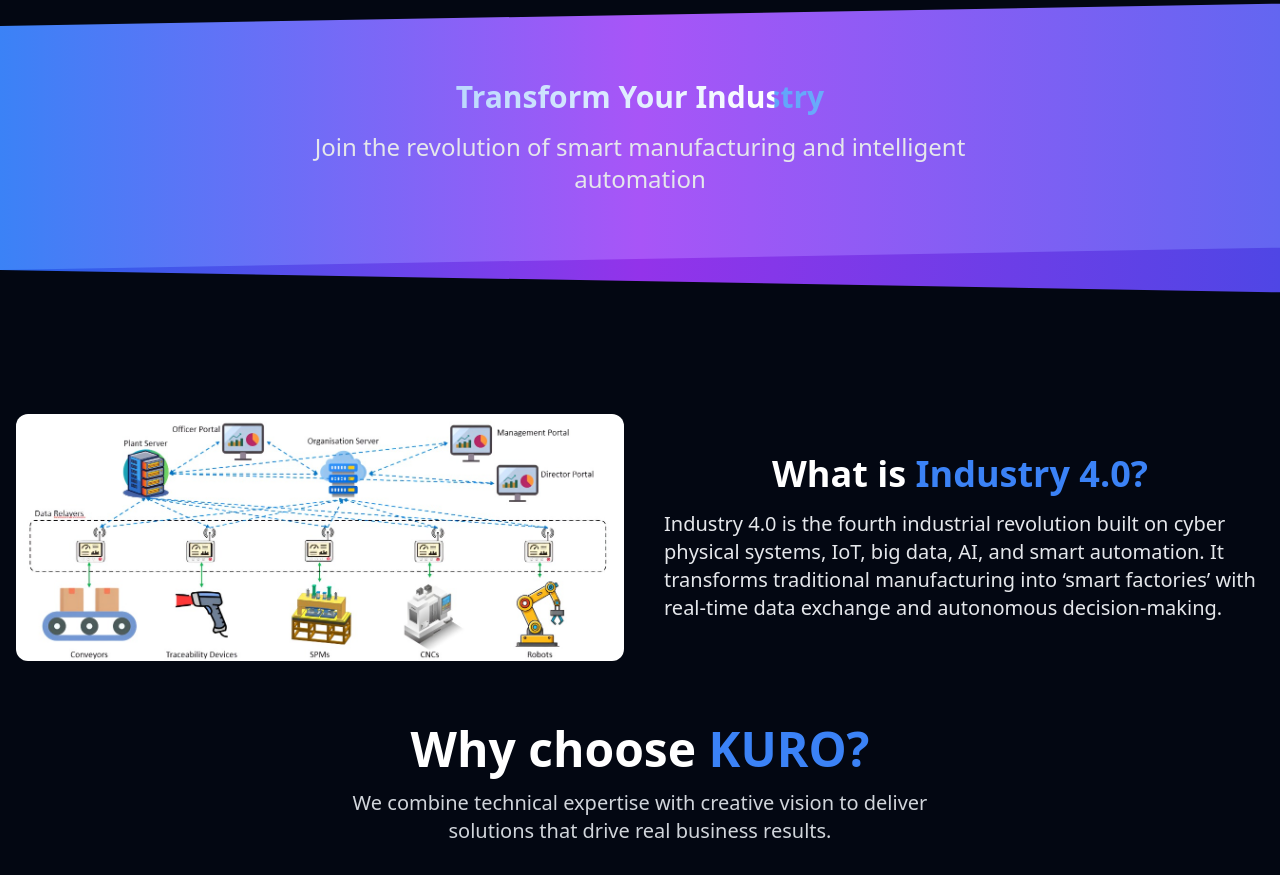
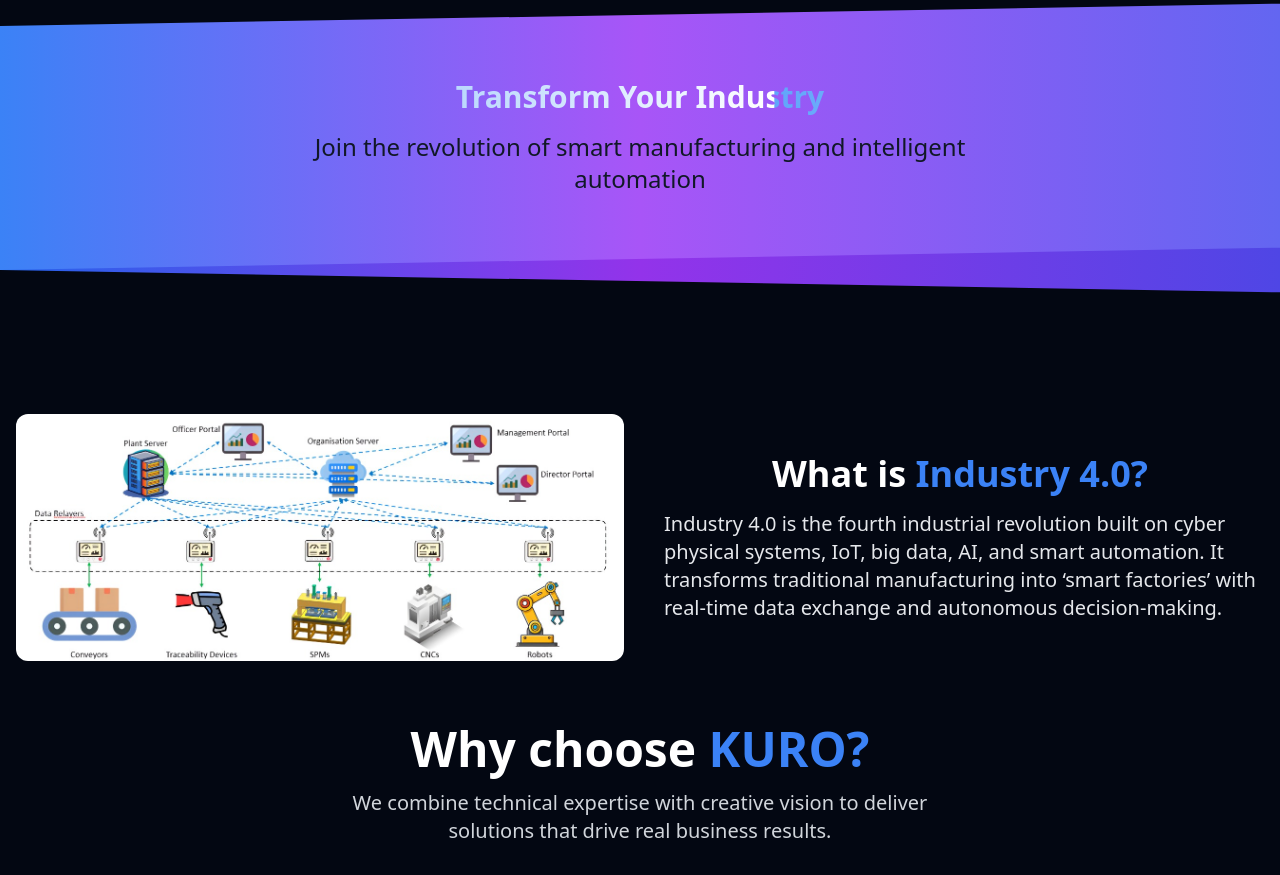
Before and after one commit to Soham271/KuroSystem, a React (Vite) app: page / in a window 1280 px wide. Shown: the part 1060-1935 px from the top of the page. Built offline with nearby package versions, Linux system fonts and the light colour scheme.

Commit message:
small  change

```diff
--- a/src/Component/Home.jsx
+++ b/src/Component/Home.jsx
@@ -379,7 +379,7 @@ const Home = () => {
                     Transform Your Industry
                   </span>
                 </h2>
-                <p className="text-gray-200 text-lg xs:text-xl sm:text-2xl max-w-xl xs:max-w-2xl sm:max-w-3xl mx-auto">
+                <p className="text-gray-900 text-lg xs:text-xl sm:text-2xl max-w-xl xs:max-w-2xl sm:max-w-3xl mx-auto">
                   Join the revolution of smart manufacturing and intelligent automation
                 </p>
               </div>
```
